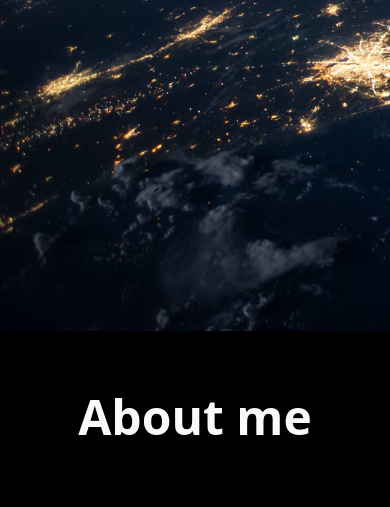
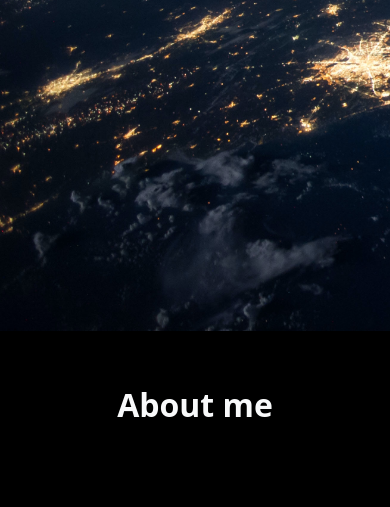
Before and after one commit to RAKESH-GK/portfolio, a plain HTML site: page index.html in a window 390 px wide. Shown: the part 513-1020 px from the top of the page. Drawn offline with Linux system fonts and the light colour scheme.

Commit message:
initial commit

```diff
--- a/style.css
+++ b/style.css
@@ -125,7 +125,10 @@
     border-radius: 50%;
 }
 @media only screen and (max-width: 768px) {
-
+    .head{
+        font-size: 2rem;
+        font-weight: 800;
+    }
     .graphic_page{
         background-image: url(images/graphic_mobile_view.png);
     }
```
